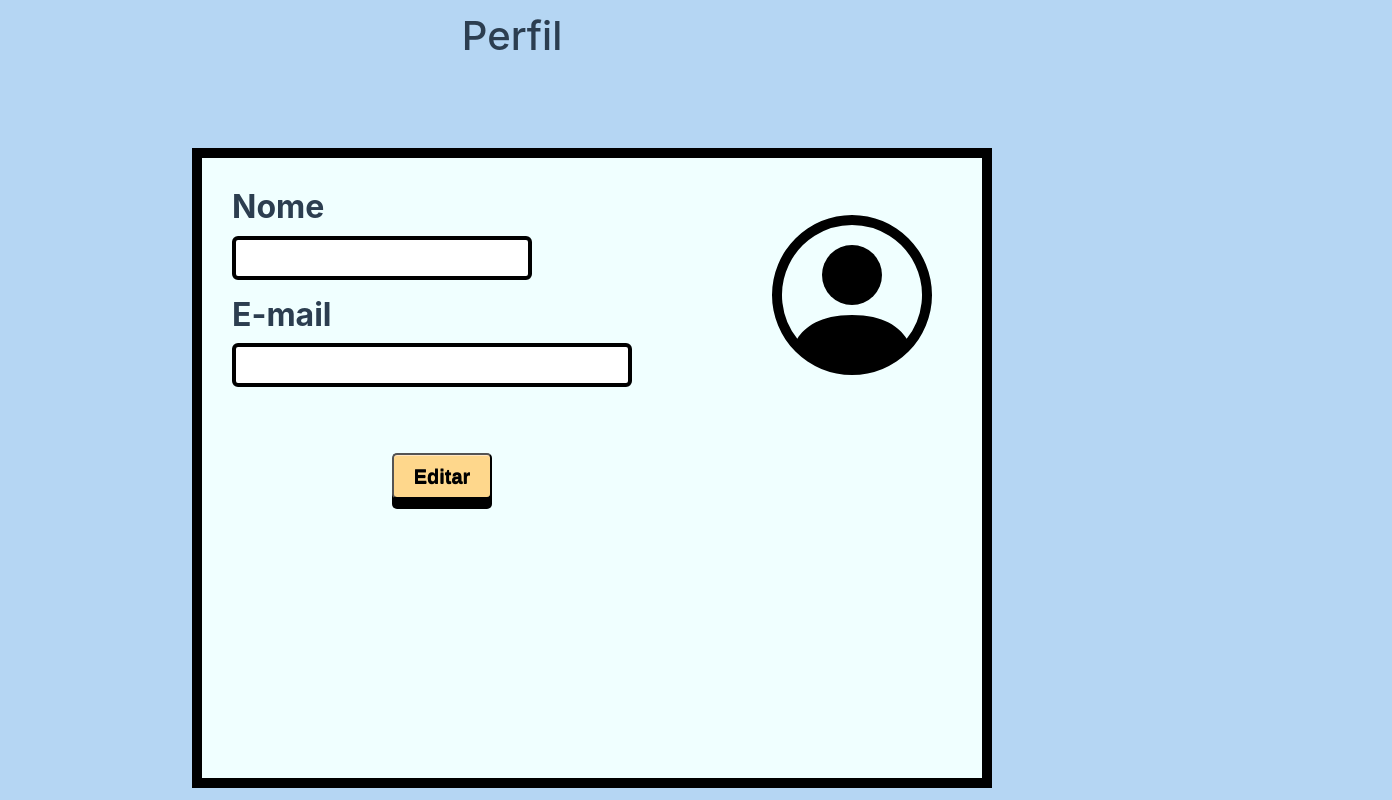
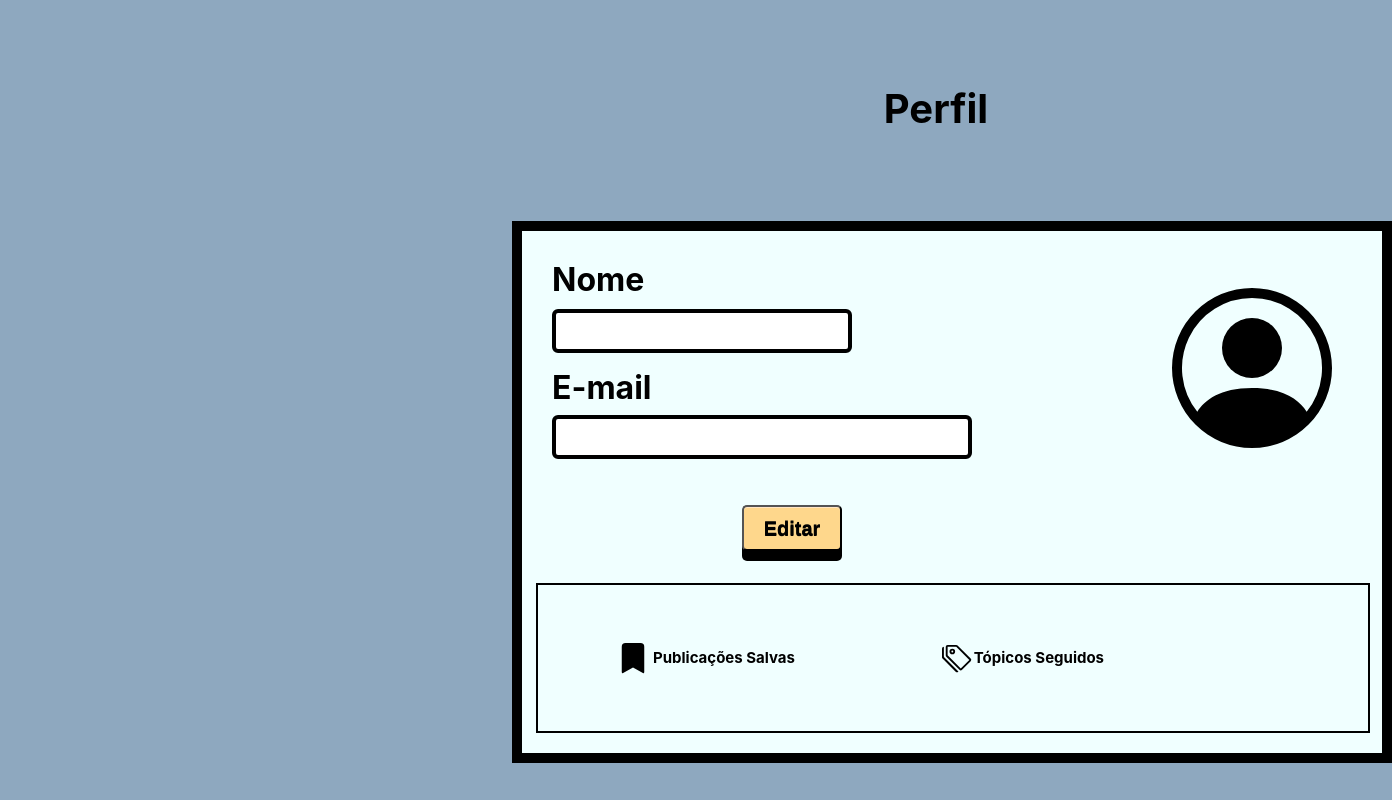
Before and after one commit to WatheusHenry/OrderMeFaculdade, a Vue app in the folder orderme.front/: page / in a window 1280 px wide. Shown: the whole page, 1392 px wide, since content can reach past the window. Built offline with nearby package versions, Linux system fonts and the light colour scheme.

Commit message:
feat: tela perfil

```diff
--- a/orderme.front/index.html
+++ b/orderme.front/index.html
@@ -13,7 +13,7 @@
     <meta name="viewport" content="width=device-width, initial-scale=1.0" />
     <title>Vite App</title>
   </head>
-  <body>
+  <body style=" background-color: #8ea8bf;">
     <div id="app"></div>
     <script
       src="https://cdn.jsdelivr.net/npm/bootstrap@5.3.2/dist/js/bootstrap.bundle.min.js"
--- a/orderme.front/src/views/PerfilView.vue
+++ b/orderme.front/src/views/PerfilView.vue
@@ -1,42 +1,52 @@
+
 <template>
   <div>
-      <div style="text-align: center;">
-        <h1 style="text-align: center;">Perfil</h1>
+    <div style="text-align: center; margin-top: 3rem; margin-left: 28rem;">
+      <h1 style="text-align: center; font-weight: bolder; color: black;">Perfil</h1>
     </div>
     <section>
-        <div class="d-flex justify-content-between">
-          <div class="d-flex justify-content-between">
-            <!-- Seu elemento de cartão -->
+      <div class="d-flex justify-content-center">
         <div
           style="
             border: 10px solid black;
-                margin-left: 10rem;
             margin-top: 5rem;
-                height: 80vh;
-                width: 50rem;
+            width: 55rem;
             background-color: azure;
+            margin-left: 30rem;
           "
         >
           <div class="d-flex align-items-center" style="padding: 30px;">
-                <div>
-                    <h2 style="font-weight: bolder; margin-bottom: 10px;">Nome</h2>
+            <div style="flex: 1;">
+              <h2 style="font-weight: bolder; margin-bottom: 10px; color: black;">Nome</h2>
               <div class="mb-3">
-                    <input type="text" class="form-control" id="nomeInput" aria-describedby="nomeHelp" style="border: 4px solid black; width: 300px;">
+                <input type="text" class="form-control" id="nomeInput" aria-describedby="nomeHelp" style="border: 4px solid black; width: 50%;">
               </div>
-                    <h2 style="font-weight: bolder;">E-mail</h2>
+              <h2 style="font-weight: bolder; color: black;">E-mail</h2>
               <div class="mb-3">
-                    <input type="email" class="form-control" id="exampleInputEmail1" aria-describedby="emailHelp" style="border: 4px solid black; width: 400px;">
+                <input type="email" class="form-control" id="exampleInputEmail1" aria-describedby="emailHelp" style="border: 4px solid black; width: 70%;">
               </div>
             </div>
-                <div style="margin-left: auto; margin-right: 20px;">
+            <div style="margin-left: 20px; margin-right: 20px;">
               <img src="/src/assets/person-circle.svg" alt="Imagem" style="width: 10rem; height: auto;">
             </div>
           </div>
-
           <div ontouchstart="">
             <div class="d-flex justify-content-center">
               <button class="button-perfil">Editar</button>
             </div>
+          </div>
+
+          <div style="display: flex; border: 2px solid black; margin-top: 2rem; padding: 3rem; width: 97%; margin-left: 14px; margin-bottom: 20px;">
+
+            <div style="display: flex; align-items: center; margin-right: 5%; margin-left: 2rem;">
+              <img src="/src/assets/bookmark-fill.svg" alt="salvos" style="width: 30px; height: 50px; margin-right: 5px;">
+              <p style="font-weight: bolder; color: black; margin: 0;">Publicações Salvas</p>
+            </div>
+
+
+            <div style="display: flex; align-items: center; margin-left: 15%;">
+              <img src="/src/assets/tags.svg" alt="salvos" style="width: 30px; height: 50px; margin-right: 2px;">
+              <p style="font-weight: bolder; color: black; margin: 0;">Tópicos Seguidos</p>
             </div>
           </div>
         </div>
@@ -44,7 +54,6 @@
     </section>
   </div>
 </template>
-
 
 
 
@@ -57,7 +66,6 @@
   .button-perfil {
     position: relative;
     display: inline-block;
-    margin: 20px;
     margin-right: 20rem;
   }
 
```
Also changed, not shown: orderme.front/src/assets/bookmark-fill.svg (added), orderme.front/src/assets/tags.svg (added). Lines whose indentation alone changed are shown as unchanged.
